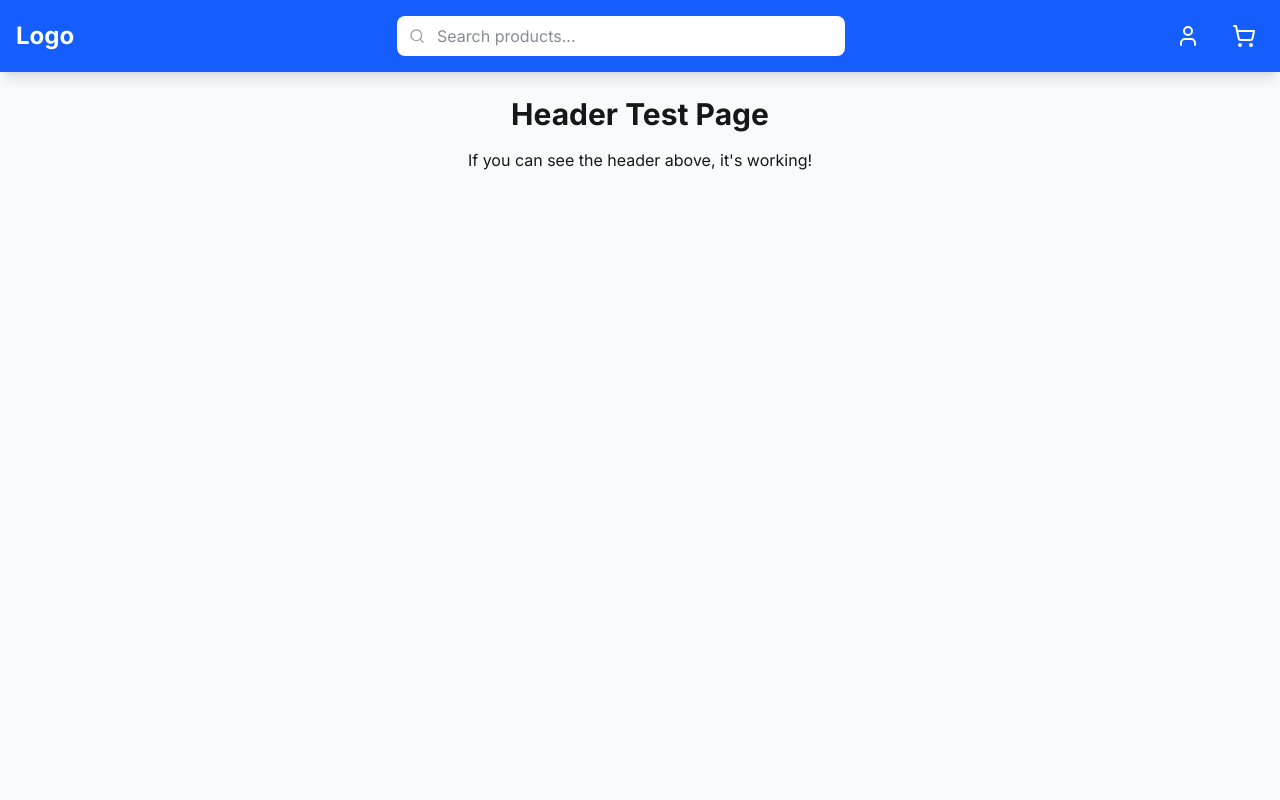
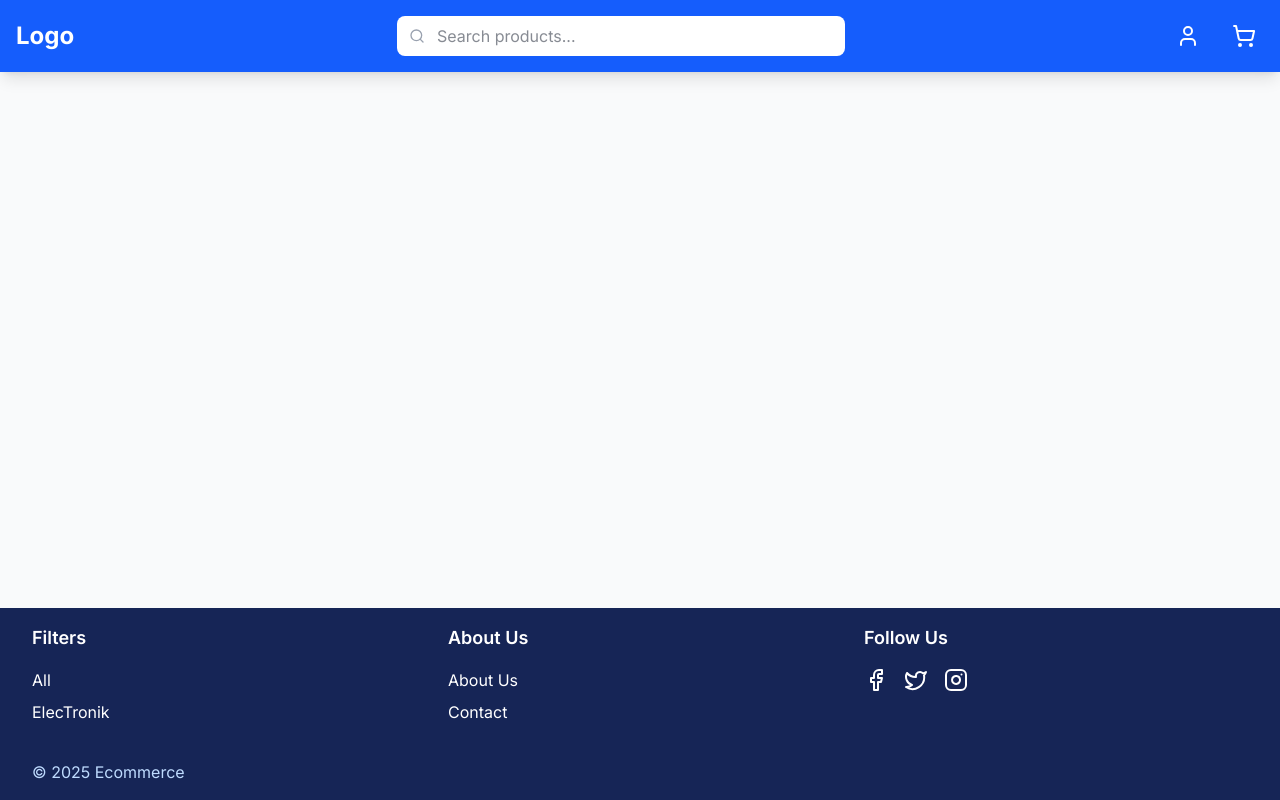
Before and after one commit to Saransh-P/Ecommerce-NextJS-Test, a Next.js app: page / in a window 1280 px wide. Built offline with nearby package versions, Linux system fonts and the light colour scheme.

Commit message:
02: Footer Component

```diff
--- a/src/app/page.tsx
+++ b/src/app/page.tsx
@@ -1,13 +1,14 @@
 import Header from "@/components/header"
+import Footer from "@/components/footer"
 
 export default function Home() {
   return (
-    <div className="min-h-screen bg-gray-50">
+    <div className="min-h-screen bg-gray-50 flex flex-col">
       <Header />
-      <main className="container mx-auto px-4 py-6">
-        <h1 className="text-3xl font-bold text-center">Header Test Page</h1>
-        <p className="text-center mt-4">If you can see the header above, it's working!</p>
+      <main className="container mx-auto px-4 py-6 flex-grow">
+
       </main>
+      <Footer />
     </div>
   )
 }
--- /dev/null
+++ b/src/components/footer.tsx
@@ -0,0 +1,50 @@
+import Link from "next/link"
+import { Facebook, Twitter, Instagram } from "lucide-react"
+
+export default function Footer() {
+  return (
+    <footer className="bg-blue-950 text-white p-4">
+      <div className="container mx-auto px-4">
+        <div className="grid grid-cols-1 md:grid-cols-3 gap-8">
+          {/* Filters */}
+          <div>
+            <h3 className="text-lg font-semibold mb-4">Filters</h3>
+            <ul className="space-y-2">
+              <li><Link href="#" className="hover:text-blue-300 transition-colors">All</Link></li>
+              <li><Link href="#" className="hover:text-blue-300 transition-colors">ElecTronik</Link></li>
+            </ul>
+          </div>
+
+          {/* About Us */}
+          <div>
+            <h3 className="text-lg font-semibold mb-4">About Us</h3>
+            <ul className="space-y-2">
+              <li><Link href="/about" className="hover:text-blue-300 transition-colors">About Us</Link></li>
+              <li><Link href="/contact" className="hover:text-blue-300 transition-colors">Contact</Link></li>
+            </ul>
+          </div>
+
+          {/* Follow Us */}
+          <div>
+            <h3 className="text-lg font-semibold mb-4">Follow Us</h3>
+            <div className="flex space-x-4">
+              <a href="https://facebook.com" className="hover:text-blue-300 transition-colors">
+                <Facebook className="w-6 h-6" />
+              </a>
+              <a href="https://twitter.com" className="hover:text-blue-300 transition-colors">
+                <Twitter className="w-6 h-6" />
+              </a>
+              <a href="https://instagram.com" className="hover:text-blue-300 transition-colors">
+                <Instagram className="w-6 h-6" />
+              </a>
+            </div>
+          </div>
+        </div>
+
+        <div className="mt-3 pt-6 text-left text-blue-200">
+          <p>© 2025 Ecommerce</p>
+        </div>
+      </div>
+    </footer>
+  )
+}
```
